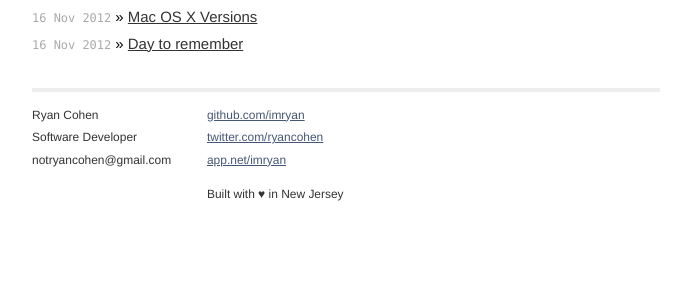
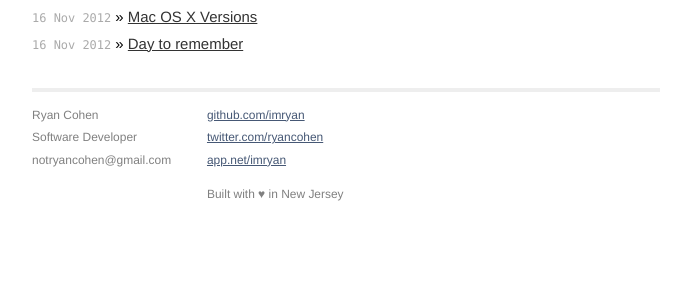
Before and after one commit to imryan/imryan.github.io, a Jekyll site: the page built from index.html, in a window 1280 px wide. Shown: the part 503-803 px from the top of the page, without its empty margins (294-985 px from the left). Built offline with Jekyll 4.4.1, drawn with Linux system fonts in a browser that asks for light colours; Markdown is read by kramdown in place of the engine named in the settings.

Commit message:
Fixed color

```diff
--- a/_layouts/default.html
+++ b/_layouts/default.html
@@ -19,6 +19,10 @@
 
     title {
       color: green;
+    }
+
+    p {
+	    color: gray;
     }
 
     </style>
```
